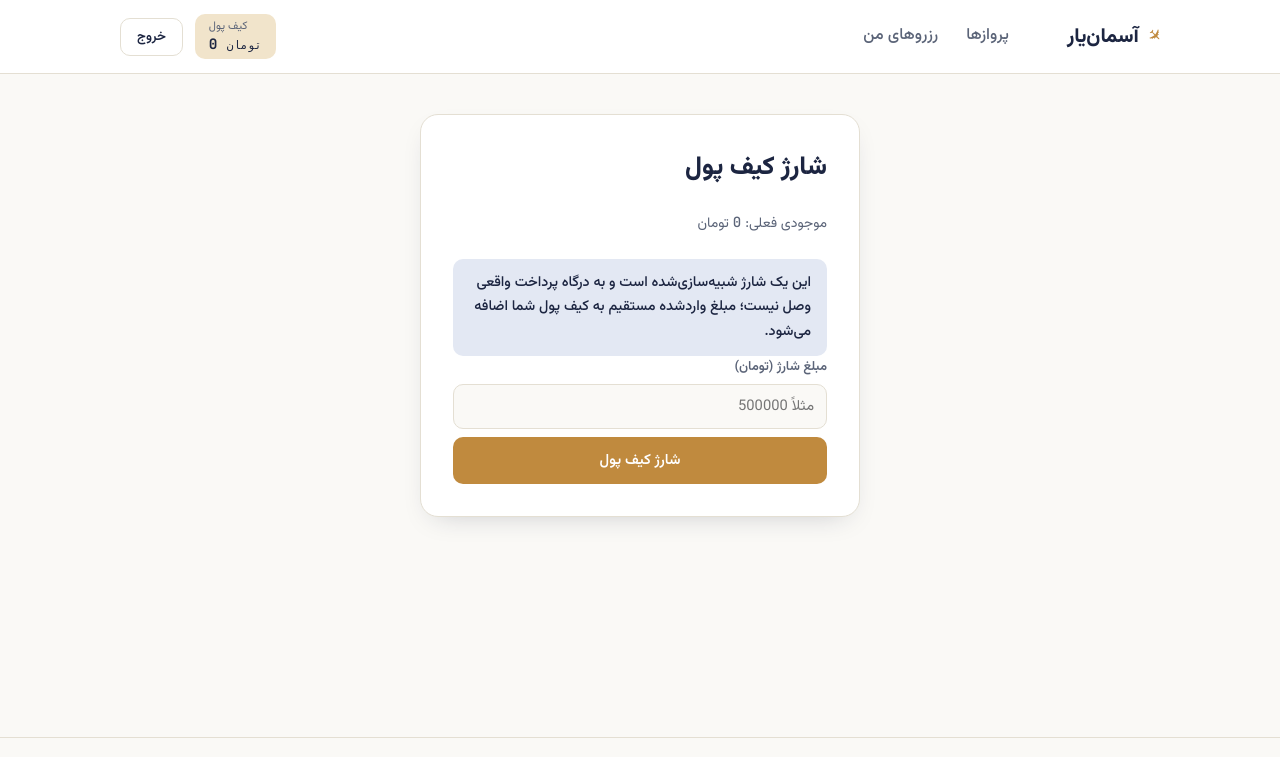
After one commit to elnazMasoudfard/airline-ticket-system, a Django app: page /accounts/wallet/deposit/ in a window 1280 px wide. The commit adds this page. Shown: the top 757 px of the page. Run offline with Django 5.2, Linux system fonts and the light colour scheme; the visitor is signed in with stand-in values (Sample User, id 1).

Commit message:
feat(accounts): add wallet deposit flow (simulated top-up)

```diff
--- a/accounts/forms.py
+++ b/accounts/forms.py
@@ -1,3 +1,5 @@
+from decimal import Decimal
+
 from django import forms
 from django.contrib.auth.forms import UserCreationForm
 
@@ -45,3 +47,13 @@ class LoginForm(forms.Form):
         widget=forms.PasswordInput(attrs={'class': 'form-control'}),
         label="رمز عبور"
     )
+
+
+class DepositForm(forms.Form):
+    amount = forms.DecimalField(
+        min_value=Decimal('1000'),
+        max_digits=12,
+        decimal_places=2,
+        widget=forms.NumberInput(attrs={'class': 'form-control', 'placeholder': 'مثلاً 500000'}),
+        label="مبلغ شارژ (تومان)"
+    )
--- a/accounts/urls.py
+++ b/accounts/urls.py
@@ -9,4 +9,5 @@ urlpatterns = [
     path('login/', views.LoginView.as_view(), name='login'),
     path('logout/', views.LogoutView.as_view(), name='logout'),
     path('profile/', views.ProfileView.as_view(), name='profile'),
+    path('wallet/deposit/', views.DepositView.as_view(), name='deposit'),
 ]
--- a/accounts/views.py
+++ b/accounts/views.py
@@ -5,7 +5,7 @@ from django.shortcuts import redirect
 from django.urls import reverse_lazy
 from django.views.generic import DetailView, FormView, View
 
-from .forms import LoginForm, RegistrationForm
+from .forms import DepositForm, LoginForm, RegistrationForm
 from .models import CustomUser
 
 
@@ -56,3 +56,24 @@ class ProfileView(LoginRequiredMixin, DetailView):
 
     def get_object(self, queryset=None):
         return self.request.user
+
+
+class DepositView(LoginRequiredMixin, FormView):
+    """
+    شارژ کیف پول.
+    توجه: این یک شارژ شبیه‌سازی‌شده است و به هیچ درگاه پرداخت واقعی وصل نیست
+    (طبق تعریف پروژه، اتصال به درگاه پرداخت واقعی جزو الزامات نیست).
+    """
+    template_name = 'accounts/deposit.html'
+    form_class = DepositForm
+    success_url = reverse_lazy('accounts:profile')
+
+    def form_valid(self, form):
+        amount = form.cleaned_data['amount']
+        self.request.user.deposit(amount)
+        messages.success(
+            self.request,
+            f"مبلغ {amount:.0f} تومان به کیف پول شما اضافه شد. "
+            f"(این یک شارژ شبیه‌سازی‌شده است و به درگاه پرداخت واقعی متصل نیست.)"
+        )
+        return super().form_valid(form)
--- /dev/null
+++ b/templates/accounts/deposit.html
@@ -0,0 +1,26 @@
+{% extends 'base.html' %}
+{% block title %}شارژ کیف پول{% endblock %}
+
+{% block content %}
+<section class="auth-card">
+  <h1 class="page-title">شارژ کیف پول</h1>
+  <p class="seat-summary">
+    موجودی فعلی: <span class="mono">{{ user.wallet_balance|floatformat:0 }}</span> تومان
+  </p>
+  <div class="alert alert-info">
+    این یک شارژ شبیه‌سازی‌شده است و به درگاه پرداخت واقعی وصل نیست؛ مبلغ وارد‌شده مستقیم به کیف پول شما اضافه می‌شود.
+  </div>
+
+  <form method="post" novalidate>
+    {% csrf_token %}
+    {% for field in form %}
+      <div class="field">
+        <label for="{{ field.id_for_label }}">{{ field.label }}</label>
+        {{ field }}
+        {% for error in field.errors %}<p class="field-error">{{ error }}</p>{% endfor %}
+      </div>
+    {% endfor %}
+    <button type="submit" class="btn btn-accent btn-block">شارژ کیف پول</button>
+  </form>
+</section>
+{% endblock %}
--- a/templates/accounts/profile.html
+++ b/templates/accounts/profile.html
@@ -10,6 +10,7 @@
   <div class="profile-card">
     <span class="profile-card-label">موجودی کیف پول</span>
     <span class="profile-card-value mono">{{ profile_user.wallet_balance|floatformat:0 }} تومان</span>
+    <a href="{% url 'accounts:deposit' %}" class="btn btn-accent btn-sm" style="width: fit-content;">شارژ کیف پول</a>
   </div>
 
   <div class="profile-card">
```
